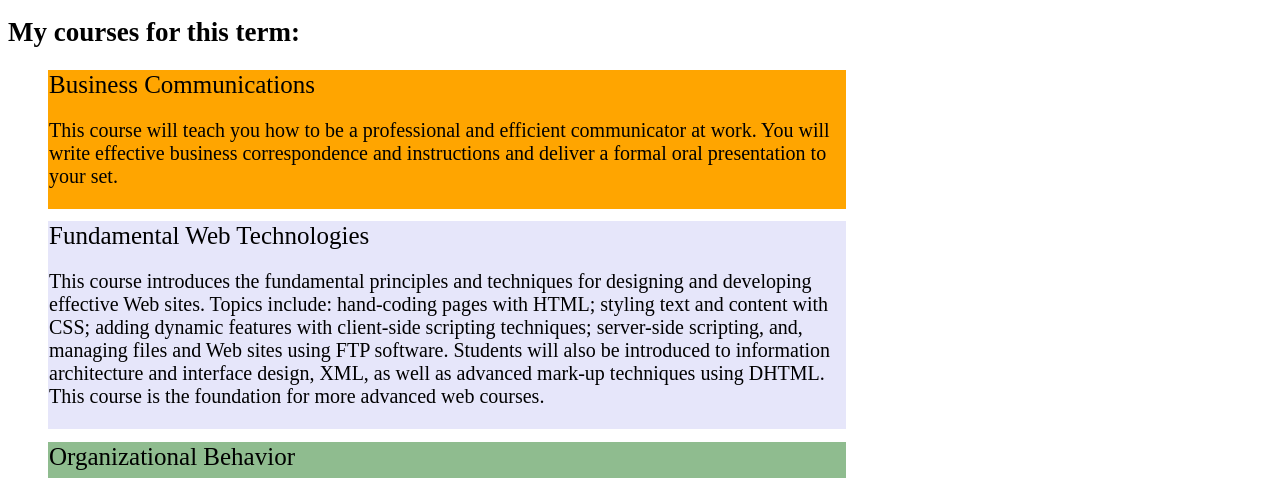
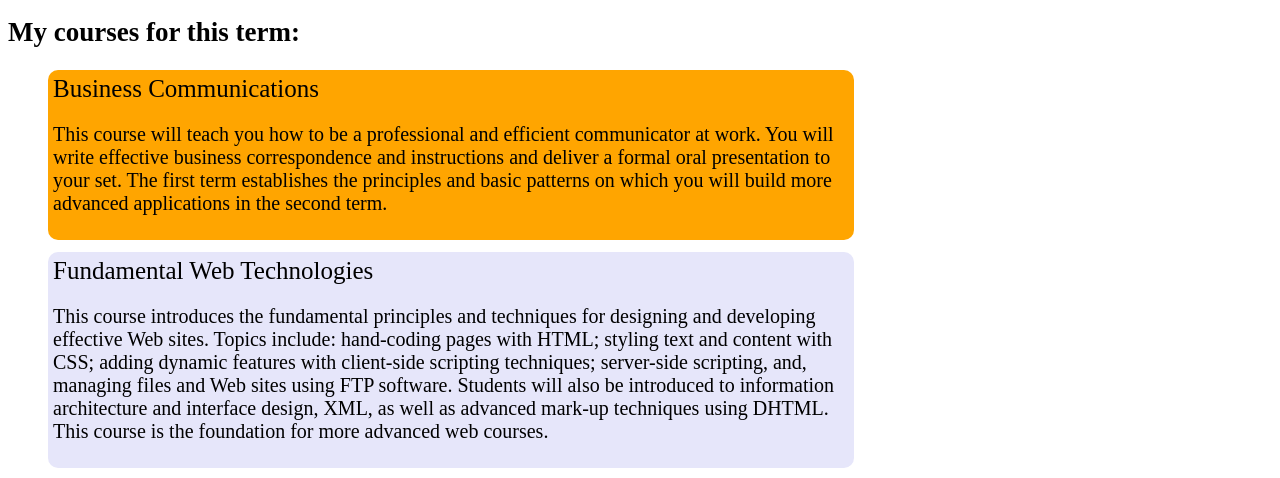
Before and after one commit to AnthonyQR/araymundo, a plain HTML site: page index.html in a window 1280 px wide. Shown: the part 247-725 px from the top of the page. Drawn offline with Linux system fonts and the light colour scheme; files whose address does not match are found by name.

Commit message:
Update index.html

```diff
--- a/index.html
+++ b/index.html
@@ -24,7 +24,8 @@
             div {
                 font-size: 20px;
                 width: 65%;
-                padding: 1px;
+                padding: 5px;
+                border-radius: 10px;
                 margin-bottom: 1%;
             }
 
@@ -76,7 +77,7 @@
         <ul>
             <div id = "business">
             <a href = "https://www.bcit.ca/study/outlines/20193034328"> <li>Business Communications</li>
-            <p>This course will teach you how to be a professional and efficient communicator at work. You will write effective business correspondence and instructions and deliver a formal oral presentation to your set.</p>
+            <p>This course will teach you how to be a professional and efficient communicator at work. You will write effective business correspondence and instructions and deliver a formal oral presentation to your set. The first term establishes the principles and basic patterns on which you will build more advanced applications in the second term.</p>
             </a>
             </div>
             <div id = "web">
```
